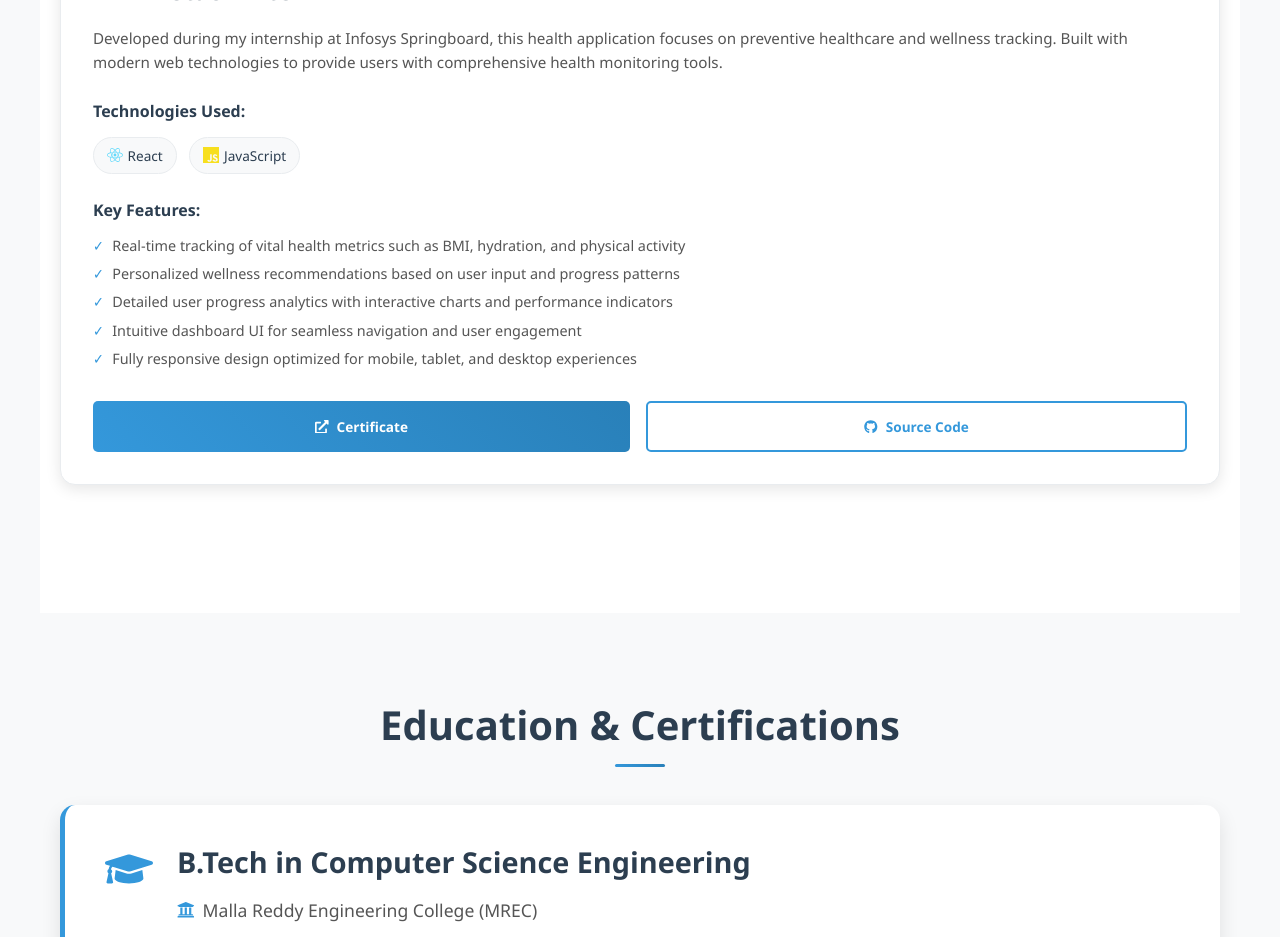
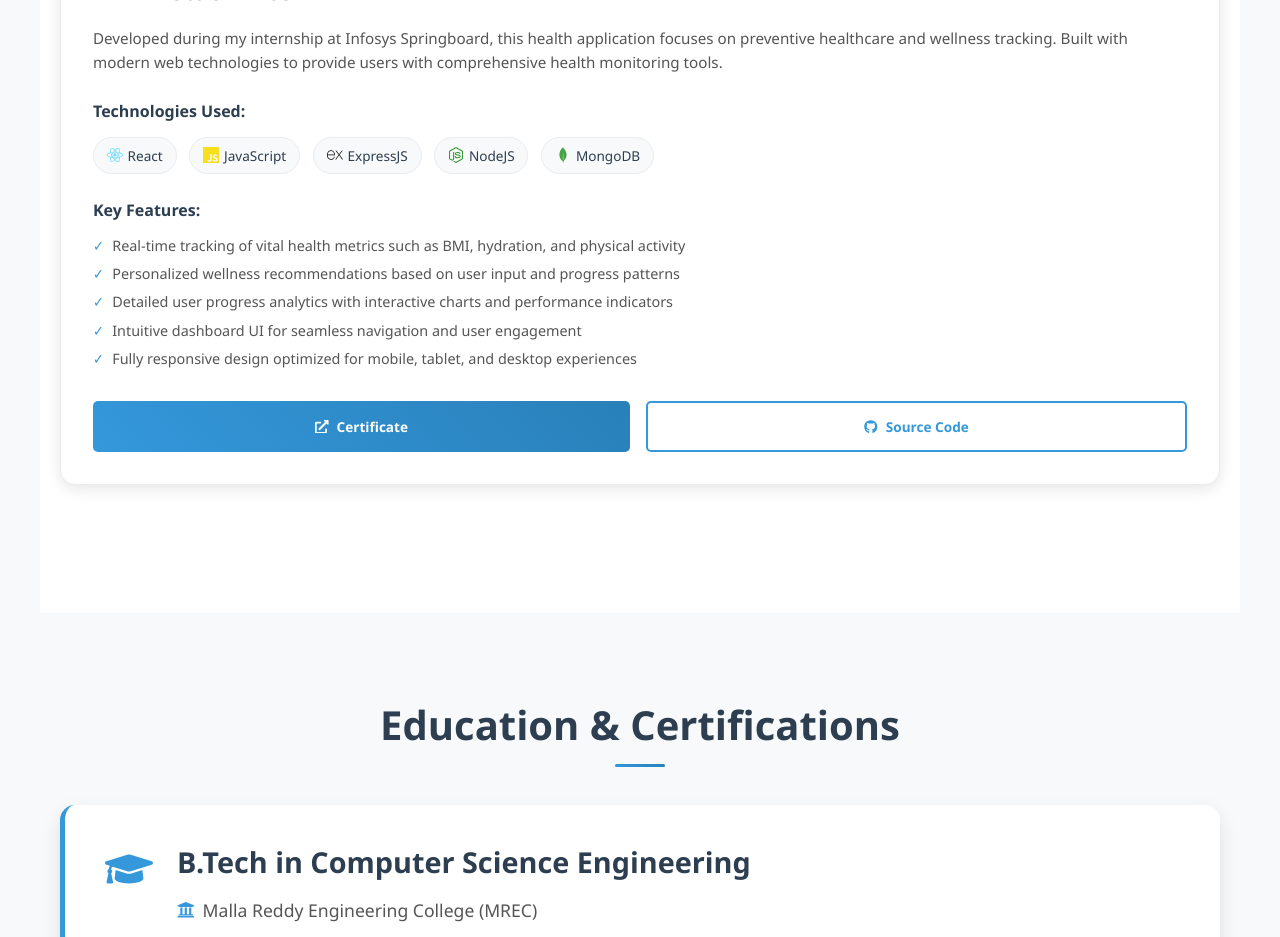
Before and after one commit to SrikanthKamalla/Portfolio, a React (Vite) app: page / in a window 1280 px wide. Shown: the part 4380-5317 px from the top of the page. Built offline with nearby package versions, Linux system fonts and the light colour scheme.

Commit message:
updated internship

```diff
--- a/src/components/Internship.jsx
+++ b/src/components/Internship.jsx
@@ -1,6 +1,6 @@
 import React from "react";
-import { FaExternalLinkAlt, FaGithub, FaReact } from "react-icons/fa";
-import { SiJavascript } from "react-icons/si";
+import { FaExternalLinkAlt, FaGithub, FaNodeJs, FaReact } from "react-icons/fa";
+import { SiExpress, SiJavascript, SiMongodb } from "react-icons/si";
 import "../styles/project.css";
 
 const Internship = () => {
@@ -12,6 +12,9 @@ const Internship = () => {
       technologies: [
         { name: "React", icon: FaReact, color: "#61dafb" },
         { name: "JavaScript", icon: SiJavascript, color: "#f7df1e" },
+        { name: "ExpressJS", icon: SiExpress, color: "#000000" },
+        { name: "NodeJS", icon: FaNodeJs, color: "#339933" },
+        { name: "MongoDB", icon: SiMongodb, color: "#47a248" },
       ],
       features: [
         "Real-time tracking of vital health metrics such as BMI, hydration, and physical activity",
```
